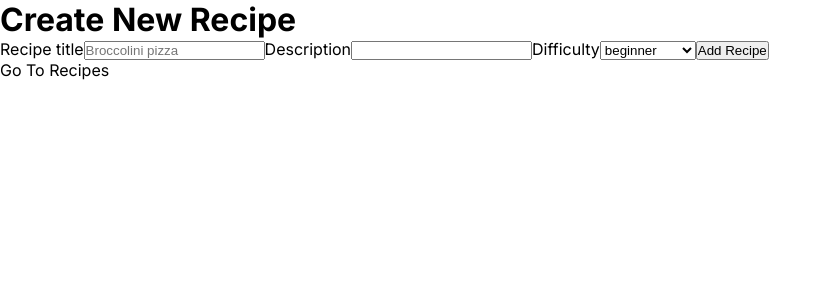
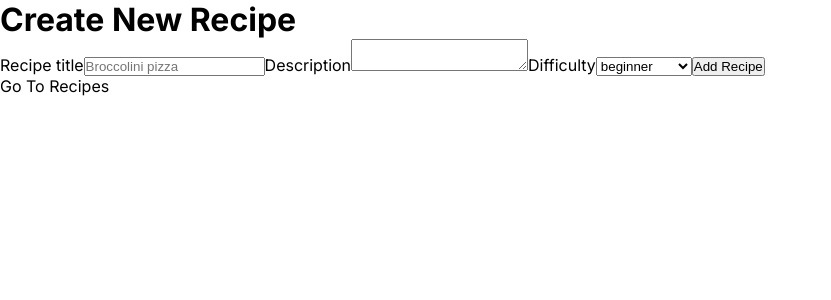
Before and after one commit to JohannesaBrahms/virtual-recipe-box, a Next.js app: page /recipes/create in a window 1280 px wide. Shown: the top 300 px of the page, without its empty margins (0-831 px from the left). Built offline with nearby package versions, Linux system fonts and the light colour scheme.

Commit message:
refactor(recipe): description input changed to textarea

```diff
--- a/app/(site)/recipes/create/RecipeForm.tsx
+++ b/app/(site)/recipes/create/RecipeForm.tsx
@@ -17,7 +17,7 @@ export default function RecipeForm({ recipe }: { recipe?: Recipe }) {
       <label aria-label="description" htmlFor="description" aria-placeholder="Description...">
         Description
       </label>
-      <input required name="description" defaultValue={recipe?.description} />
+      <textarea required name="description" defaultValue={recipe?.description} />
       {/* Difficulty */}
       <label aria-label="difficulty" htmlFor="difficulty">
         Difficulty
```
